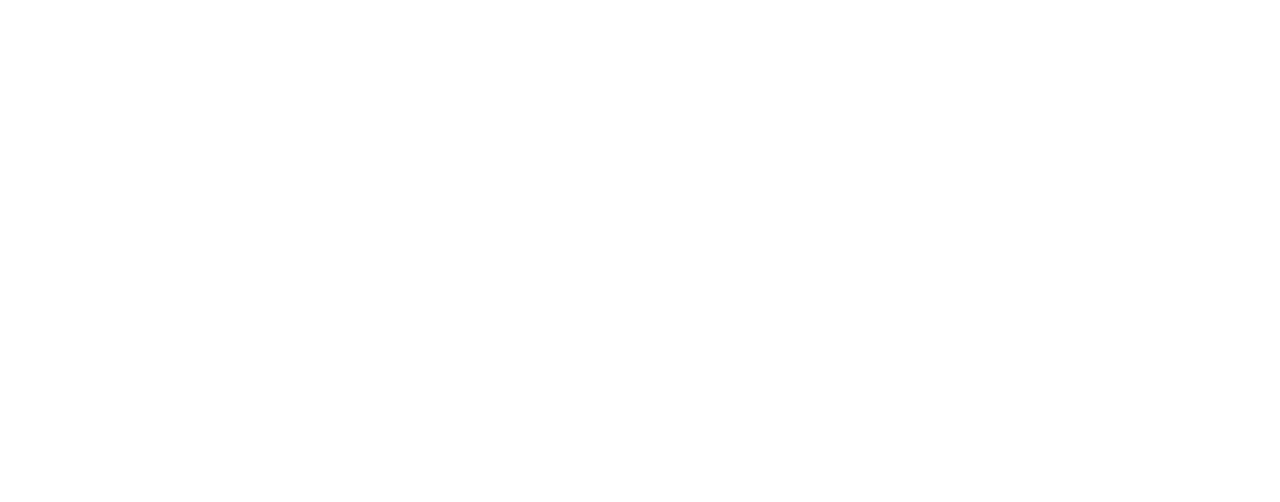
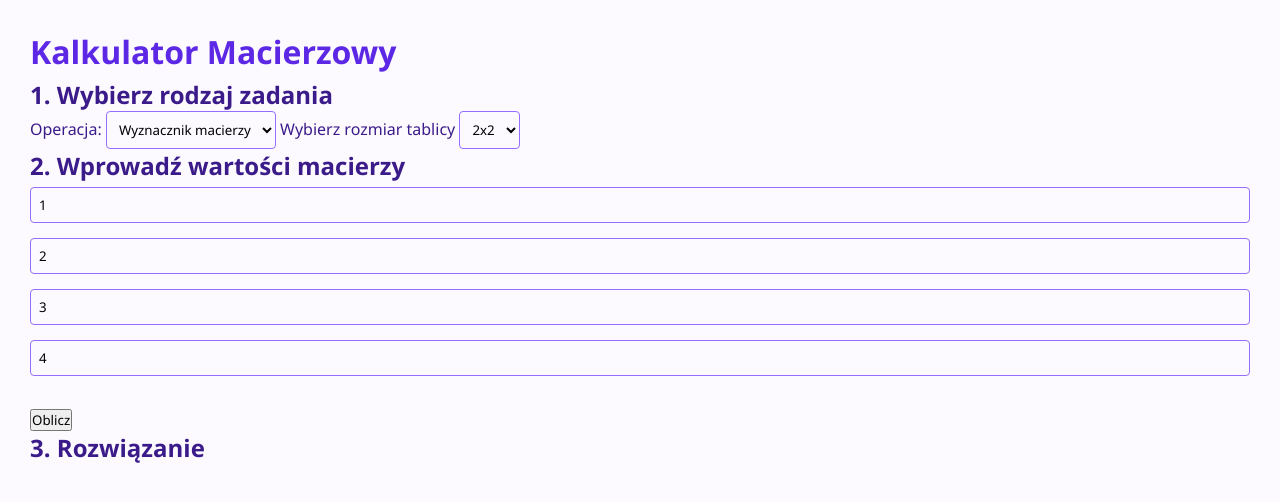
Before and after one commit to KacperGolubski/Web-Technologies, a plain HTML site: page latex/index.html in a window 1280 px wide. Drawn offline with nearby package versions, Linux system fonts and the light colour scheme; files that its build step writes are made by us from their sources.

Commit message:
Adding secions in main tag

```diff
--- a/latex/index.html
+++ b/latex/index.html
@@ -1,10 +1,48 @@
 <!DOCTYPE html>
-<html lang="en">
+<html lang="pl">
 <head>
     <meta charset="UTF-8">
-    <title>Title</title>
+    <meta name="viewport" content="width=device-width, initial-scale=1.0">
+    <title>Kalkulator Macierzowy</title>
+    <script src="https://polyfill.io/v3/polyfill.min.js?features=es6"></script>
+    <script id="MathJax-script" async src="https://cdn.jsdelivr.net/npm/mathjax@3/es5/tex-mml-chtml.js"></script>
+    <link rel="stylesheet" href="style.css">
 </head>
 <body>
+<main>
+    <h1>Kalkulator Macierzowy</h1>
 
+    <section id="operation-selector">
+        <h2>1. Wybierz rodzaj zadania</h2>
+        <label>Operacja:</label>
+        <select id="operation_type">
+            <option value="determinant">Wyznacznik macierzy</option>
+            <option value="inverse">Macierz odwrotna</option>
+        </select>
+        <label>Wybierz rozmiar tablicy</label>
+        <select id="matrix_size">
+            <option value="2">2x2</option>
+            <option value="3">3x3</option>
+        </select>
+    </section>
+
+    <section id="matrix-input">
+        <h2>2. Wprowadź wartości macierzy</h2>
+        <input type="number" id="m00" value="1">
+        <input type="number" id="m01" value="2">
+        <br>
+        <input type="number" id="m10" value="3">
+        <input type="number" id="m11" value="4">
+        <br><br>
+        <button type="button" id="calculate">Oblicz</button>
+    </section>
+
+    <section id="results">
+        <h2>3. Rozwiązanie</h2>
+        <output id="solution_steps"></output>
+    </section>
+
+</main>
+<script src="script.js"></script>
 </body>
 </html>
```
